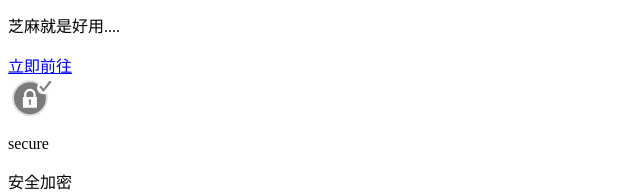
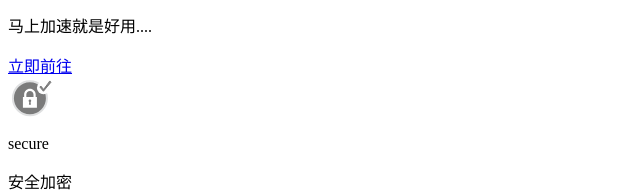
Before and after one commit to SamuelQAQ/jsfq.github.io, a plain HTML site: page index.html in a window 1280 px wide. Shown: the part 287-479 px from the top of the page, 0-640 px from the left. Drawn offline with Linux system fonts and the light colour scheme.

Commit message:
Update index.html

```diff
--- a/index.html
+++ b/index.html
@@ -23,7 +23,7 @@
 			<div id="js-alert-head" class="alert-head">页面加载中,请稍候...</div>
 			<div class="alert-concent">
 				<p>
-					芝麻就是好用....
+					马上加速就是好用....
 				</p>
 			</div>
 			<a id="js-alert-btn" class="alert-btn" href="https://izm.rocks">立即前往</a>
```
